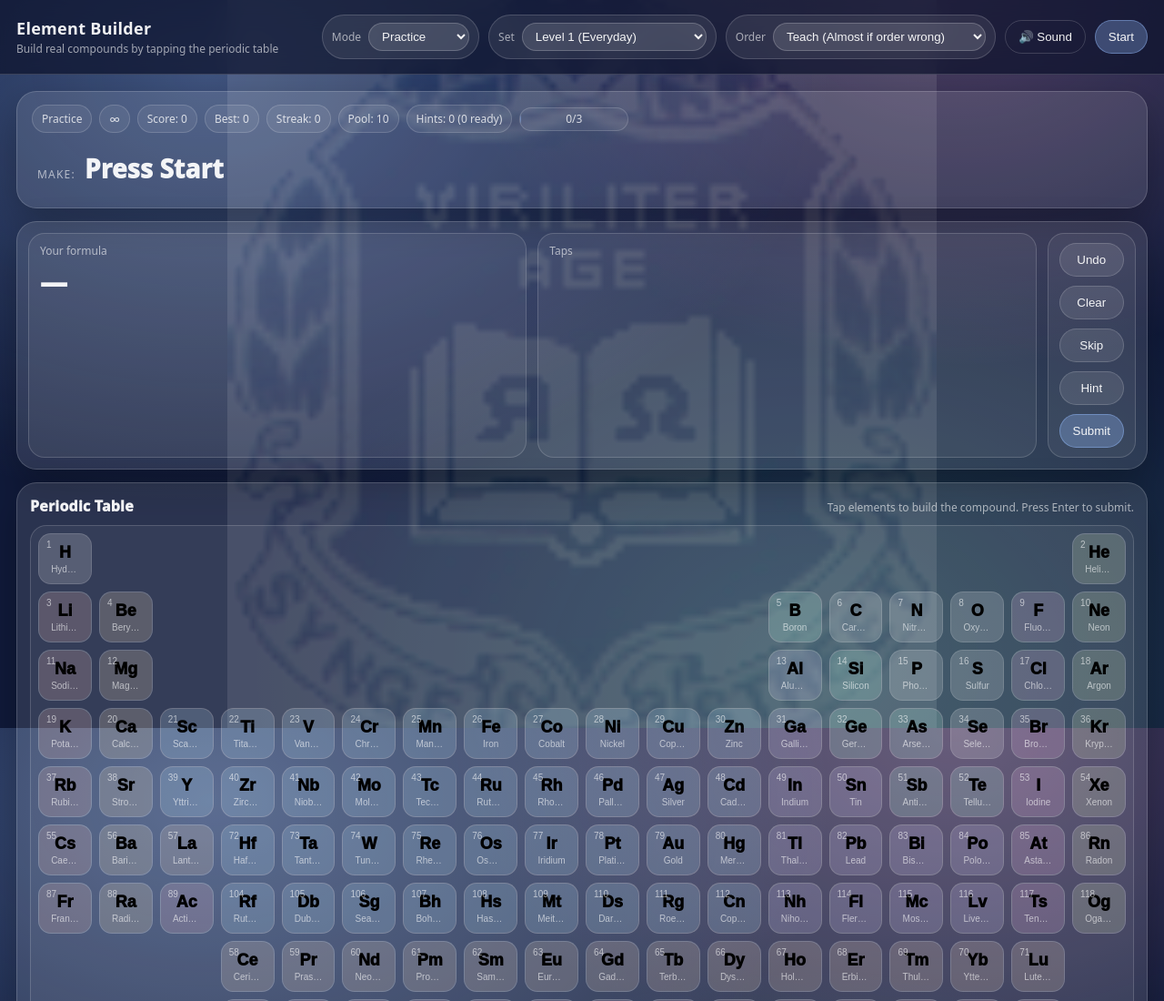
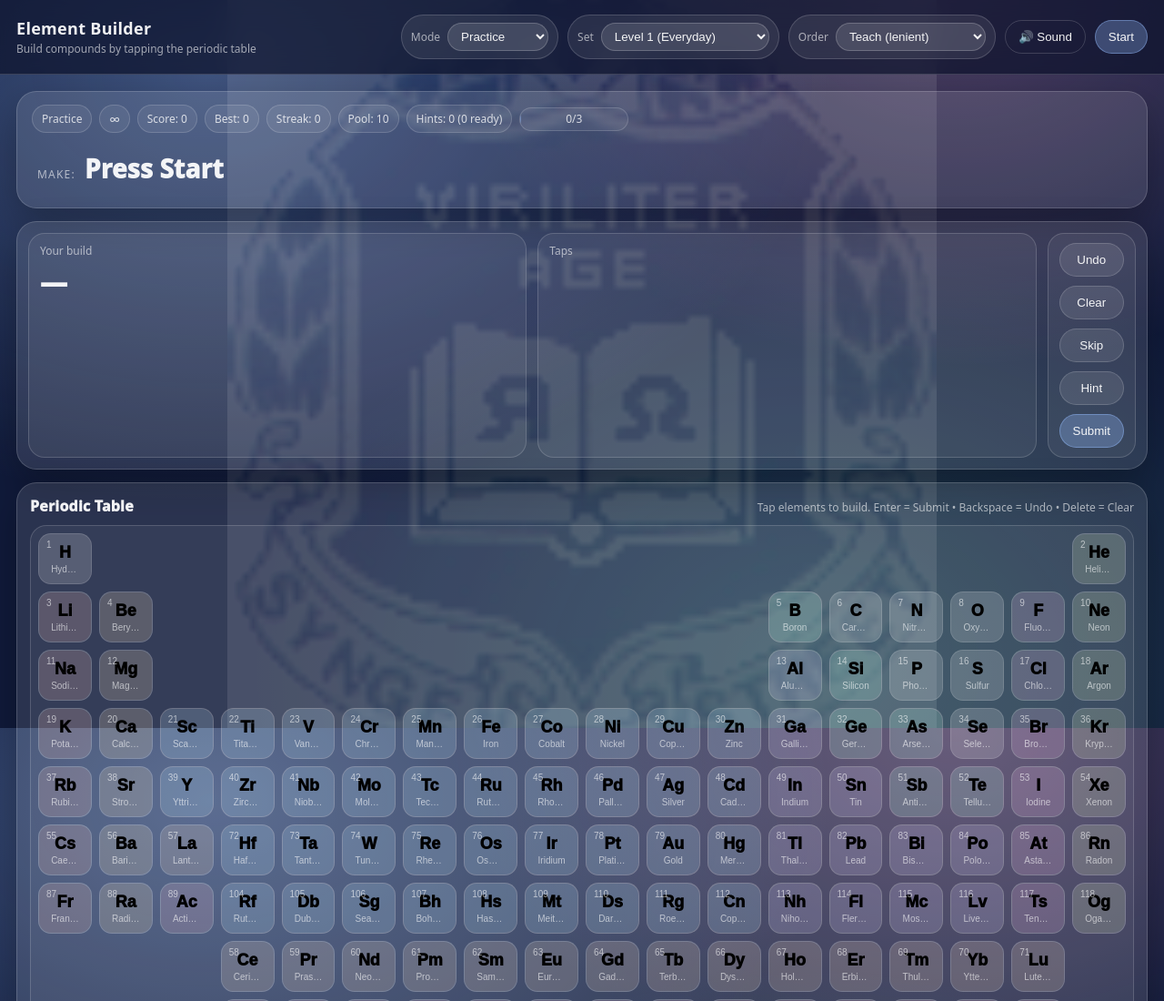
Before and after one commit to seanmc114/Elements, a plain HTML site: page index.html in a window 1280 px wide. Shown: the top 1100 px of the page at 91% size. Drawn offline with Linux system fonts and the light colour scheme; files whose address does not match are found by name.

Commit message:
Update index.html

```diff
--- a/index.html
+++ b/index.html
@@ -10,7 +10,7 @@
   <header class="topbar">
     <div class="brand">
       <div class="title">Element Builder</div>
-      <div class="subtitle">Build real compounds by tapping the periodic table</div>
+      <div class="subtitle">Build compounds by tapping the periodic table</div>
     </div>
 
     <div class="controls">
@@ -27,7 +27,7 @@
         <label for="levelSelect">Set</label>
         <select id="levelSelect">
           <option value="level1">Level 1 (Everyday)</option>
-          <option value="level2">Level 2 (Air & Atmosphere)</option>
+          <option value="level2">Level 2 (Air)</option>
           <option value="level3">Level 3 (Acids & Bases)</option>
           <option value="level4">Level 4 (Salts & Oxides)</option>
           <option value="level5">Level 5 (Challenge)</option>
@@ -37,9 +37,9 @@
       <div class="chip">
         <label for="strictToggle">Order</label>
         <select id="strictToggle">
-          <option value="teach">Teach (Almost if order wrong)</option>
+          <option value="teach">Teach (lenient)</option>
           <option value="loose">Loose (counts only)</option>
-          <option value="strict">Strict (must tap in formula order)</option>
+          <option value="strict">Strict (order matters)</option>
         </select>
       </div>
 
@@ -50,6 +50,7 @@
 
   <main class="wrap">
     <section class="game">
+
       <div class="panel prompt">
         <div class="promptTop">
           <div class="pill" id="modePill">Practice</div>
@@ -58,18 +59,26 @@
           <div class="pill" id="bestPill">Best: 0</div>
           <div class="pill" id="streakPill">Streak: 0</div>
           <div class="pill" id="poolPill">Pool: —</div>
+
+          <div class="pill hintPill" id="hintEnergyPill">Hints: 0 (0 ready)</div>
+          <div class="hintBar" id="hintChargeBar" aria-label="Hint charge bar">
+            <div class="hintBarFill" id="hintChargeFill"></div>
+            <div class="hintBarText" id="hintChargeText">0/3</div>
+          </div>
         </div>
 
         <div class="promptBody">
           <div class="promptLabel">MAKE:</div>
           <div class="promptText" id="promptText">Press Start</div>
         </div>
+
+        <!-- IMPORTANT: This line shows ONLY earned hint text (never the answer) -->
         <div class="promptHint" id="promptHint"></div>
       </div>
 
       <div class="panel build">
         <div class="buildLeft">
-          <div class="buildLabel">Your formula</div>
+          <div class="buildLabel">Your build</div>
           <div class="formula" id="formulaPreview">—</div>
         </div>
 
@@ -79,19 +88,18 @@
         </div>
 
         <div class="buildRight">
-         <button id="undoBtn" class="btn" type="button">Undo</button>
-<button id="clearBtn" class="btn" type="button">Clear</button>
-<button id="skipBtn" class="btn" type="button" title="Skip this compound">Skip</button>
-<button id="hintBtn" class="btn" type="button">Hint</button>
-<button id="submitBtn" class="btn primary" type="button">Submit</button>
-
+          <button id="undoBtn" class="btn" type="button">Undo</button>
+          <button id="clearBtn" class="btn" type="button">Clear</button>
+          <button id="skipBtn" class="btn" type="button" title="Skip this compound">Skip</button>
+          <button id="hintBtn" class="btn" type="button">Hint</button>
+          <button id="submitBtn" class="btn primary" type="button">Submit</button>
         </div>
       </div>
 
       <div class="panel table">
         <div class="tableHeader">
           <div class="tableTitle">Periodic Table</div>
-          <div class="tableNote">Tap elements to build the compound. Press Enter to submit.</div>
+          <div class="tableNote">Tap elements to build. Enter = Submit • Backspace = Undo • Delete = Clear</div>
         </div>
 
         <div id="ptable" class="ptable" aria-label="Periodic table"></div>
@@ -118,12 +126,13 @@
         </div>
         <div class="footerSmall">Synge Street Learning Games</div>
       </footer>
+
     </section>
   </main>
 
   <div id="toast" class="toast" role="status" aria-live="polite"></div>
 
-  <!-- Overlay is used ONLY for Game Over (never during play), so it won't block buttons -->
+  <!-- Overlay used ONLY for end-of-game screen (never blocks play) -->
   <div id="overlay" class="overlay" aria-hidden="true">
     <div class="overlayCard" id="overlayCard"></div>
   </div>
```
